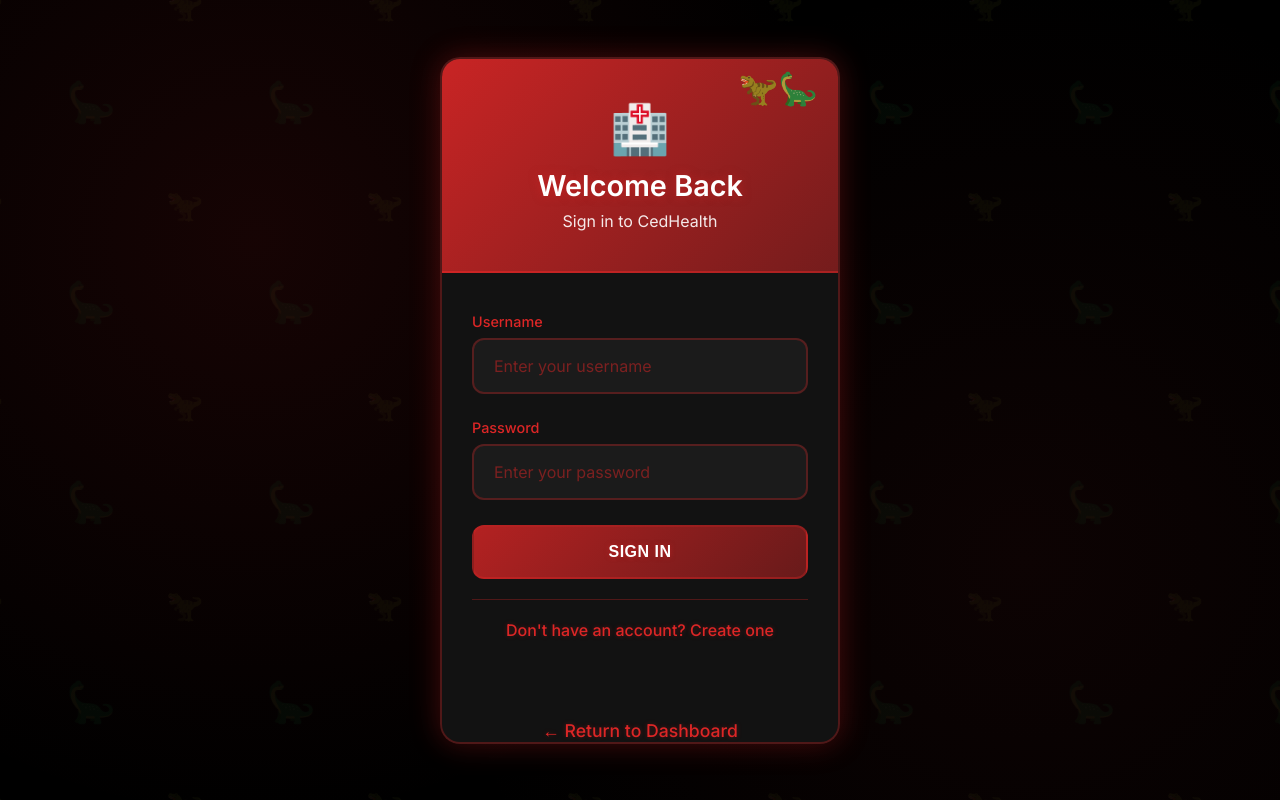
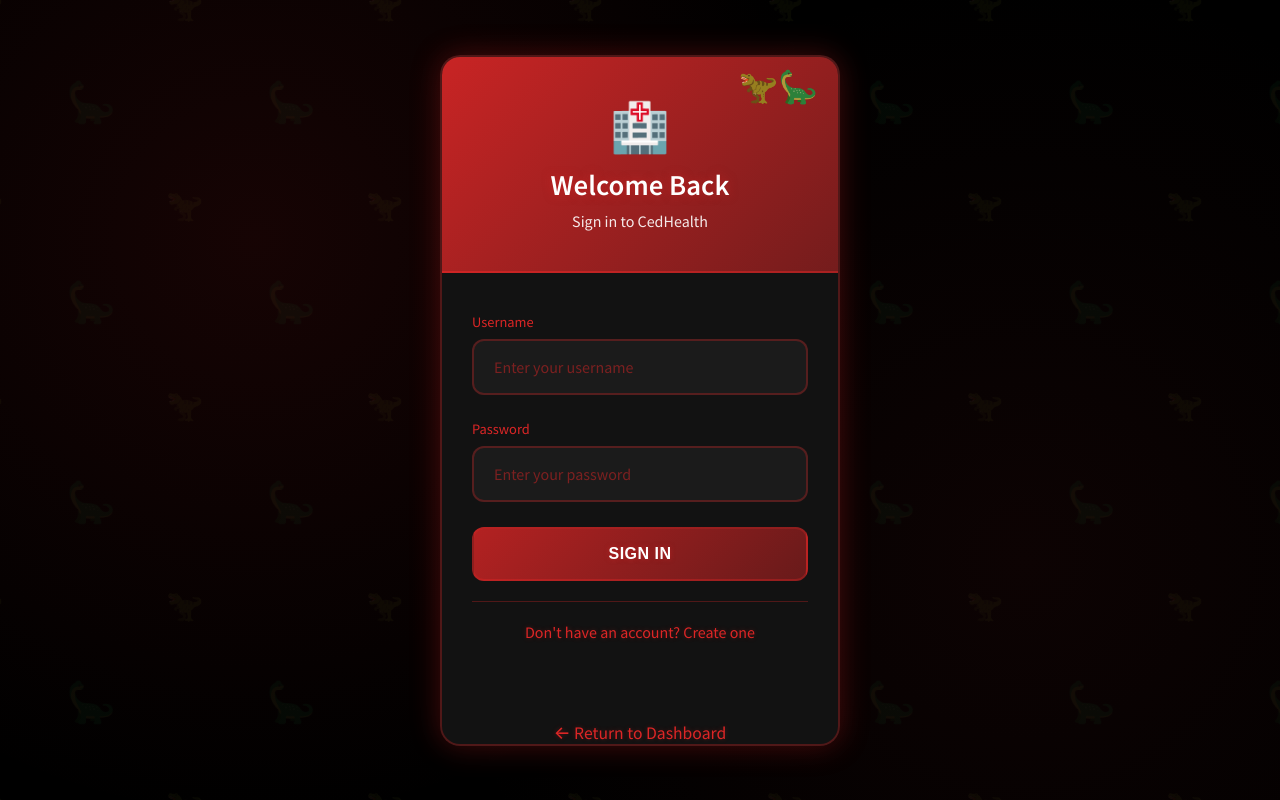
Before and after one commit to Cedricamartin02/CedHealth, a Flask app: page /login in a window 1280 px wide. Run offline with Flask 3, Linux system fonts and the light colour scheme.

Commit message:
Assistant checkpoint: Updated login screen to use professional fonts
Assistant generated file changes:
- templates/login.html: Update font to more professional typeface, Apply professional font family, Update input font family

---

User prompt:

make the log in screen have a new font, thats more professional

Replit-Commit-Author: Assistant
Replit-Commit-Session-Id: 5623bade-4dfb-481d-81df-3f99b101da65

```diff
--- a/templates/login.html
+++ b/templates/login.html
@@ -4,7 +4,7 @@
     <meta charset="UTF-8">
     <meta name="viewport" content="width=device-width, initial-scale=1.0">
     <title>Login - CedHealth</title>
-    <link href="https://fonts.googleapis.com/css2?family=Inter:wght@300;400;500;600;700&display=swap" rel="stylesheet">
+    <link href="https://fonts.googleapis.com/css2?family=Source+Sans+Pro:wght@300;400;600;700&family=Roboto:wght@300;400;500;700&display=swap" rel="stylesheet">
     <style>
         * {
             margin: 0;
@@ -13,7 +13,7 @@
         }
 
         body {
-            font-family: 'Inter', sans-serif;
+            font-family: 'Source Sans Pro', 'Roboto', -apple-system, BlinkMacSystemFont, 'Segoe UI', 'Helvetica Neue', Arial, sans-serif;
             background: #000;
             color: #ffffff;
             min-height: 100vh;
@@ -123,7 +123,7 @@
             background: rgba(31, 31, 31, 0.8);
             color: #ffffff;
             transition: all 0.3s ease;
-            font-family: 'Inter', sans-serif;
+            font-family: 'Source Sans Pro', 'Roboto', -apple-system, BlinkMacSystemFont, 'Segoe UI', sans-serif;
         }
 
         input[type="text"]:focus, input[type="password"]:focus {
```
